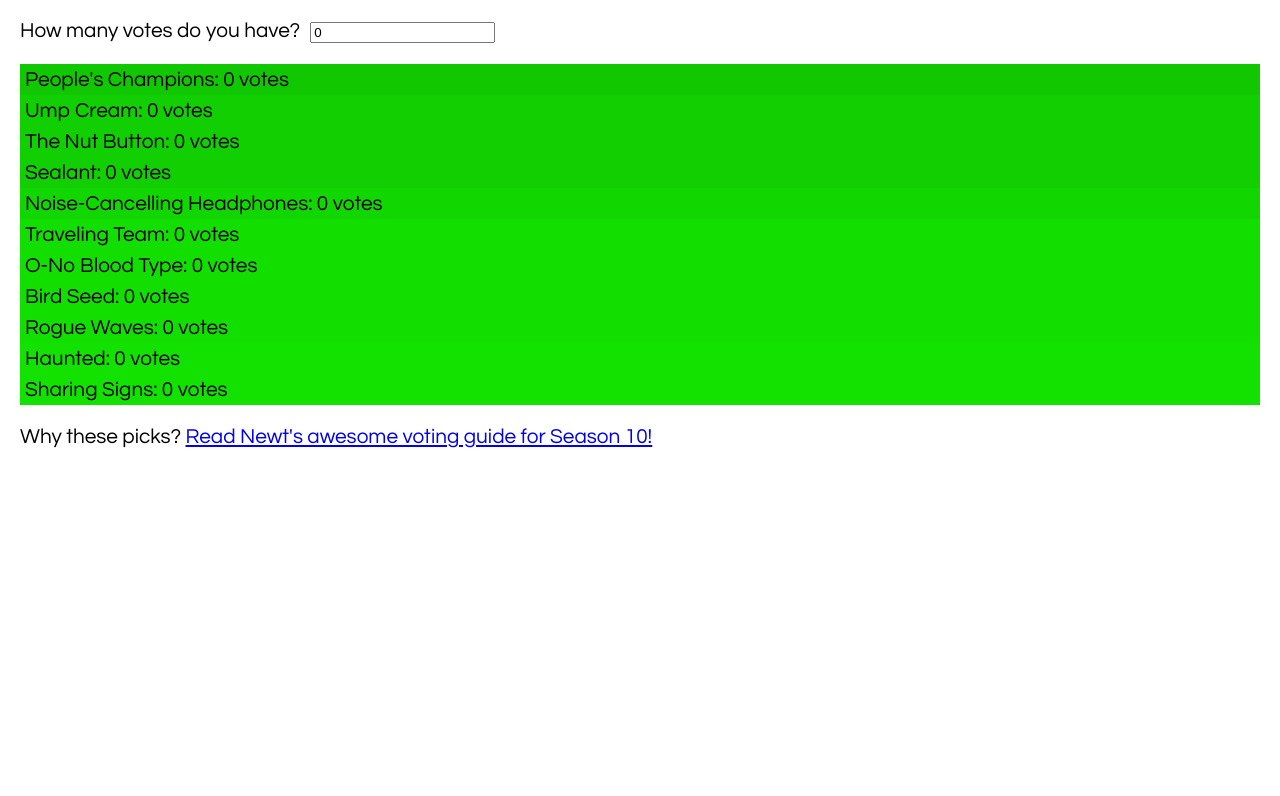
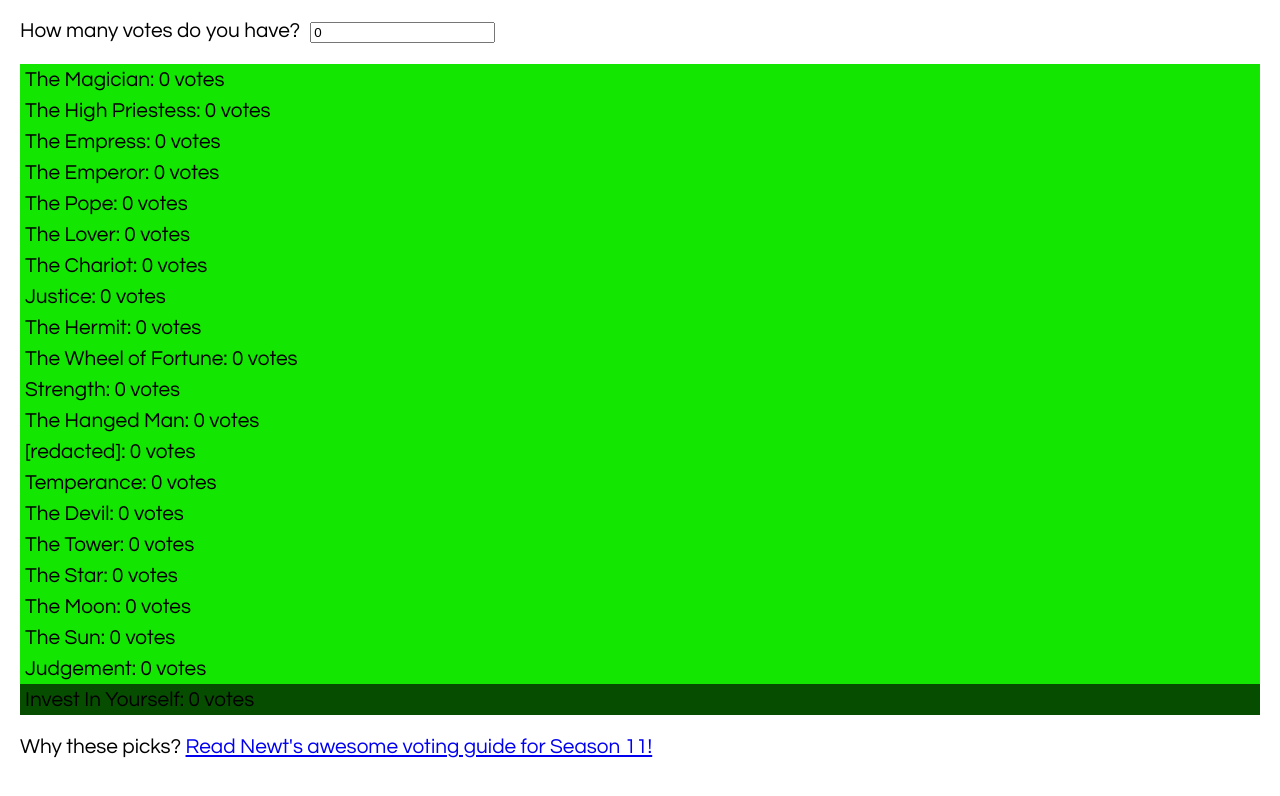
Before and after one commit to rgallo/voting-calc, a React (Create React App) app: page / in a window 1280 px wide. Shown: the top 796 px of the page. Built offline with nearby package versions, Linux system fonts and the light colour scheme.

Commit message:
Show singular vote for one vote, initial S11 data

```diff
--- a/public/config.json
+++ b/public/config.json
@@ -1,17 +1,28 @@
 {
-  "season": "10",
+  "season": "11",
   "guideurl": "https://docs.google.com/document/d/1VurE0FmIoiVA3hhxwybUNLMiwa-pqTYMbWj9fYDfF5M/edit?usp=sharing",
   "votetypes": [
-    ["People's Champions", 0.20],
-    ["Ump Cream", 0.15],
-    ["The Nut Button", 0.15],
-    ["Sealant", 0.15],
-    ["Noise-Cancelling Headphones", 0.10],
-    ["Traveling Team", 0.05],
-    ["O-No Blood Type", 0.05],
-    ["Bird Seed", 0.05],
-    ["Rogue Waves", 0.05],
-    ["Haunted", 0.025],
-    ["Sharing Signs", 0.025]
-  ]
+    ["Invest In Yourself", 1.00],
+    ["Judgement", 0.00],
+    ["The Sun", 0.00],
+    ["The Moon", 0.00],
+    ["The Star", 0.00],
+    ["The Tower", 0.00],
+    ["The Devil", 0.00],
+    ["Temperance", 0.00],
+    ["[redacted]", 0.00],
+    ["The Hanged Man", 0.00],
+    ["Strength", 0.00],
+    ["The Wheel of Fortune", 0.00],
+    ["The Hermit", 0.00],
+    ["Justice", 0.00],
+    ["The Chariot", 0.00],
+    ["The Lover", 0.00],
+    ["The Pope", 0.00],
+    ["The Emperor", 0.00],
+    ["The Empress", 0.00],
+    ["The High Priestess", 0.00],
+    ["The Magician", 0.00]
+  ],
+  "reverse": true
 }
--- a/src/App.js
+++ b/src/App.js
@@ -8,6 +8,7 @@ const App = () => {
   const [guideurl, setGuideURL] = useState("http://nymillennials.rocks");
   const [seasonNumber, setSeasonNumber] = useState("?");
   const [voteTotals, setVoteTotals] = useState({});
+  const [reverse, setReverse] = useState(false);
   const colorH = 115;
   const colorS = 100;
   const maxL = 45;
@@ -20,6 +21,7 @@ const App = () => {
     setVoteTypes(configJson.votetypes);
     setGuideURL(configJson.guideurl);
     setSeasonNumber(configJson.season);
+    setReverse(configJson.reverse ?? false)
   };
 
   useEffect(() => {
@@ -51,15 +53,15 @@ const App = () => {
   return (
     <div className="container">
       <label>How many votes do you have?</label>
-      <input id="votes" type="number" inputMode="numeric" pattern="[0-9]*" value={votes} onChange={e => setVotes(e.target.value)} />
+      <input id="votes" type="number" inputMode="numeric" pattern="[0-9]*" min="0" step="1" value={votes} onChange={e => setVotes(e.target.value)} />
       <br />
       <br />
-      {voteTypes.map((votetype) => {
+      {(reverse ? voteTypes.slice(0).reverse() : voteTypes).map((votetype) => {
         return (
           <div key={votetype[0]} className="voteType" style={{ "backgroundColor": `hsl(${colorH}, ${colorS}%, ${getLValue(votetype[1])}%)` }}>
             {debug ?
-              `${votetype[0]}: ${voteTotals[votetype[0]] ?? 0} votes - ${votes <= 0 ? (0).toFixed(2) : (((voteTotals[votetype[0]] ?? 0) / votes) * 100.0).toFixed(2)}%` :
-              `${votetype[0]}: ${voteTotals[votetype[0]] ?? 0} votes`
+              `${votetype[0]}: ${voteTotals[votetype[0]] ?? 0} vote${voteTotals[votetype[0]] === 1 ? "" : "s"} - ${votes <= 0 ? (0).toFixed(2) : (((voteTotals[votetype[0]] ?? 0) / votes) * 100.0).toFixed(2)}%` :
+              `${votetype[0]}: ${voteTotals[votetype[0]] ?? 0} vote${voteTotals[votetype[0]] === 1 ? "" : "s"}`
             }
           </div>
         );
```
